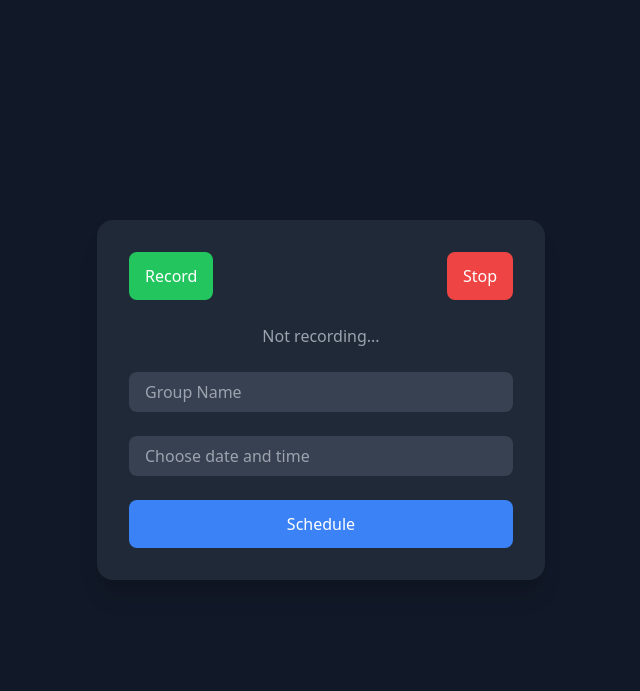
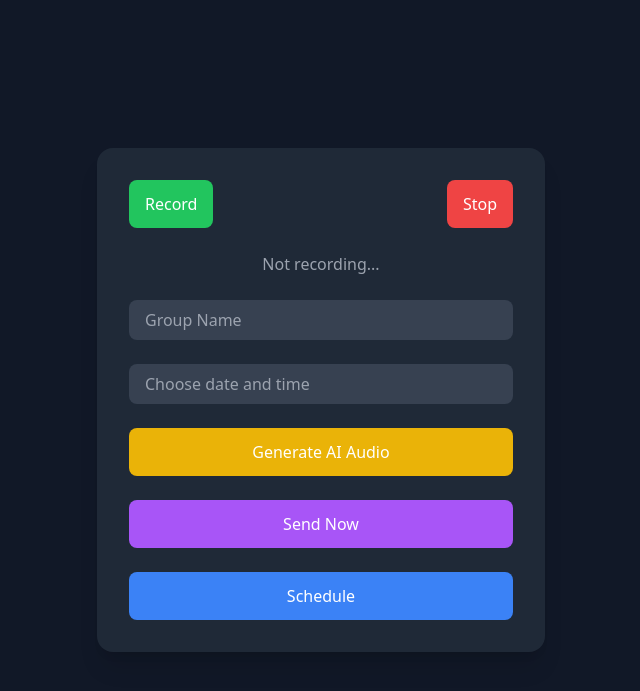
Before and after one commit to kookarai/kookarai.github.io, a FastAPI app: page /root in a window 1280 px wide. Shown: the top 691 px of the page, without its empty margins (319-959 px from the left). Run offline with FastAPI, Linux system fonts and the light colour scheme; some libraries are stand-ins or nearby versions.

Commit message:
Generate audio and Send Now button

```diff
--- a/main.py
+++ b/main.py
@@ -228,3 +228,7 @@ async def say_hello(body: MessageBody):
         "affected": 1,
         "video_url": video_public_url
     }
+if __name__ == "__main__":
+    import uvicorn
+
+    uvicorn.run("main:app",host="localhost",port=8000,reload=True)
--- a/templates/index.html
+++ b/templates/index.html
@@ -26,7 +26,11 @@
 
     <p class="text-gray-400 text-center mb-6">[[ status ]]</p>
 
-    <audio :src="audioSrc" class="w-full mb-6 rounded-lg" controls v-if="audioSrc"></audio>
+    <!-- Playback for the original recorded audio -->
+    <audio :src="originalAudioSrc" class="w-full mb-6 rounded-lg" controls v-if="originalAudioSrc"></audio>
+
+    <!-- Playback for the AI-generated audio -->
+    <audio :src="aiAudioSrc" class="w-full mb-6 rounded-lg" controls v-if="aiAudioSrc"></audio>
 
     <input class="w-full py-2 px-4 bg-gray-700 text-white rounded-lg mb-6" placeholder="Group Name" type="text"
            v-model="groupName">
@@ -34,21 +38,26 @@
     <input class="w-full py-2 px-4 bg-gray-700 text-white rounded-lg mb-6" id="datetime"
            placeholder="Choose date and time" type="text">
 
-    <button :disabled="!canSchedule || !audioSrc" @click="scheduleEvent" @style=""
+    <!-- Add Generate Audio Button -->
+    <button :disabled="!audioBlob" @click="generateAudio"
+            class="w-full bg-yellow-500 hover:bg-yellow-600 text-white py-3 px-4 rounded-lg mb-6">
+        Generate AI Audio
+    </button>
+
+    <!-- Send Now Button -->
+    <button :disabled="!aiAudioSrc" @click="sendNow"
+            class="w-full bg-purple-500 hover:bg-purple-600 text-white py-3 px-4 rounded-lg mb-6">
+        Send Now
+    </button>
+
+    <!-- Schedule Button -->
+    <button :disabled="!canSchedule || !aiAudioSrc" @click="scheduleEvent"
             class="w-full bg-blue-500 hover:bg-blue-600 text-white py-3 px-4 rounded-lg">
         Schedule
     </button>
-
 </div>
 
 <script>
-    window.addEventListener("message", function(event) {
-      if (!isJSONValid(event.data)) {
-        return;
-      }
-
-      const eventData = JSON.parse(event.data);
-    });
     let mainApp = new Vue({
       el: "#app",
       delimiters: ["[[", "]]"],
@@ -57,7 +66,9 @@
         isRecording: false,
         audioChunks: [],
         mediaRecorder: null,
-        audioSrc: null,
+        originalAudioSrc: null,  // Human audio (raw recorded audio) URL
+        aiAudioSrc: null,        // AI-generated audio URL
+        audioBlob: null,         // Store raw audioBlob before conversion
         datetime: "",
         groupName: "",
         modelID: "eleven_multilingual_sts_v2",
@@ -81,7 +92,9 @@
       },
       methods: {
         startRecording() {
-          this.audioSrc = null;
+            this.originalAudioSrc = null;
+            this.aiAudioSrc = null;
+            this.audioBlob = null;
             navigator.mediaDevices.getUserMedia({audio: true}).then(stream => {
                 this.mediaRecorder = new MediaRecorder(stream);
                 this.mediaRecorder.start();
@@ -93,18 +106,25 @@
         stopRecording() {
             this.mediaRecorder.stop();
             this.mediaRecorder.onstop = () => {
-            const audioBlob = new Blob(this.audioChunks, {type: "audio/webm"});
+                this.audioBlob = new Blob(this.audioChunks, {type: "audio/webm"});
                 this.audioChunks = [];
-            this.processAudio(audioBlob);
+                this.originalAudioSrc = URL.createObjectURL(this.audioBlob);  // Set the human audio for playback
+                this.status = "Recording stopped. You can now listen to the original audio.";
             };
             this.isRecording = false;
-          this.status = "Recording stopped.";
         },
-        processAudio(audioBlob) {
+        generateAudio() {
+            if (!this.audioBlob) {
+                alert("No audio recorded yet.");
+                return;
+            }
+
+            this.status = "Processing AI audio...";
+
             const form = new FormData();
             form.append("model_id", this.modelID);
             form.append("voice_settings", JSON.stringify(this.voiceSettings));
-          form.append("audio", audioBlob);
+            form.append("audio", this.audioBlob);
 
             fetch(`https://api.elevenlabs.io/v1/speech-to-speech/${this.voiceID}`, {
                 method: "POST",
@@ -112,9 +132,13 @@
                 body: form,
             }).then(response => response.blob()).then(blob => {
                 this.uploadAudio(blob);
-            this.audioSrc = URL.createObjectURL(blob);
-            this.status = "Audio processed.";
-          }).catch(() => this.status = "Error processing audio.");
+                this.aiAudioSrc = URL.createObjectURL(blob);  // Set the AI audio for playback
+
+                // Remove the original human voice from the frontend
+                this.originalAudioSrc = null;
+
+                this.status = "AI Audio generated and ready for playback.";
+            }).catch(() => this.status = "Error generating AI audio.");
         },
         uploadAudio(audioBlob) {
             const fileName = `audio-${Date.now()}.wav`;
@@ -129,7 +153,48 @@
                 if (response.ok) this.audioURL = `${this.supabaseUrl}/storage/v1/object/public/audio/${fileName}`;
             }).catch(() => alert("Error uploading audio."));
         },
+        sendNow() {
+          if (!this.audioURL || !this.groupName) {
+              alert("Audio not generated or group name missing.");
+              return;
+          }
+
+          const payload = {
+              url: this.audioURL,
+              group: this.groupName,
+              // scheduledAt is omitted for immediate sending
+          };
+
+          fetch("http://3.108.215.55/api/v1/forward-retool-audio", {
+              method: "POST",
+              headers: {
+                  "Content-Type": "application/json",
+              },
+              body: JSON.stringify(payload),
+          })
+          .then(response => {
+              if (!response.ok) {
+                  return response.text().then(errorMessage => {
+                      throw new Error(`HTTP error! status: ${response.status}, message: ${errorMessage}`);
+                  });
+              }
+              return response.text();
+          })
+          .then(responseText => {
+              this.status = "Message sent just now."; // Update status message
+              this.aiAudioSrc = null; // Hide AI audio from frontend
+          })
+          .catch(error => {
+              this.status = "Error sending audio now.";
+          });
+      },
+
       scheduleEvent() {
+          if (!this.audioURL || !this.datetime || !this.groupName) {
+              alert("Audio not generated, date/time, or group name missing.");
+              return;
+          }
+
           const payload = {
               url: this.audioURL,
               group: this.groupName,
@@ -145,15 +210,15 @@
           })
           .then(response => {
               if (!response.ok) {
-                // Try to parse error message if the status is not OK
                   return response.text().then(errorMessage => {
                       throw new Error(`HTTP error! status: ${response.status}, message: ${errorMessage}`);
                   });
               }
-              return response.text(); // Change to response.text() for plain text response
+              return response.text();
           })
           .then(responseText => {
-              this.status = responseText;
+              this.status = responseText; // Update status with server response
+              this.aiAudioSrc = null; // Hide AI audio from frontend
           })
           .catch(error => {
               this.status = "Error scheduling event.";
@@ -173,17 +238,13 @@
             flatpickr("#datetime", {
                 enableTime: true,
                 dateFormat: "Y-m-d H:i",
-                minDate: new Date(Date.now() + 60000), // 1 minute in the future
-                defaultDate: new Date(Date.now() + 60000),
-                onChange: (selectedDates) => {
-                  // Manually update datetime in Vue's data
-                  this.datetime = selectedDates[0];
-                },
+                minDate: new Date(Date.now()), // Allow current time
+                defaultDate: new Date(Date.now()), // Set default to current time
+                onChange: (selectedDates, dateStr) => this.datetime = dateStr,
             });
         });
       },
     });
 </script>
-
 </body>
 </html>
```
Lines whose indentation alone changed are shown as unchanged.
